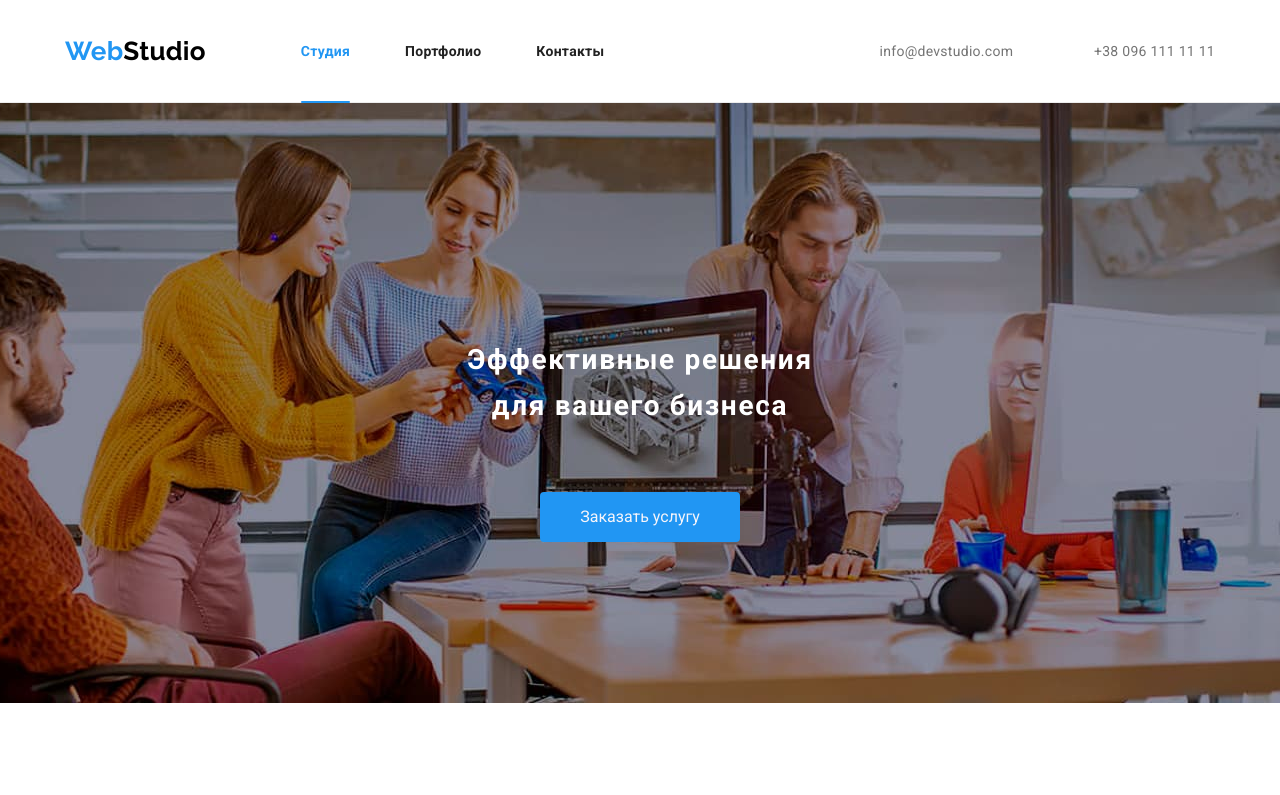
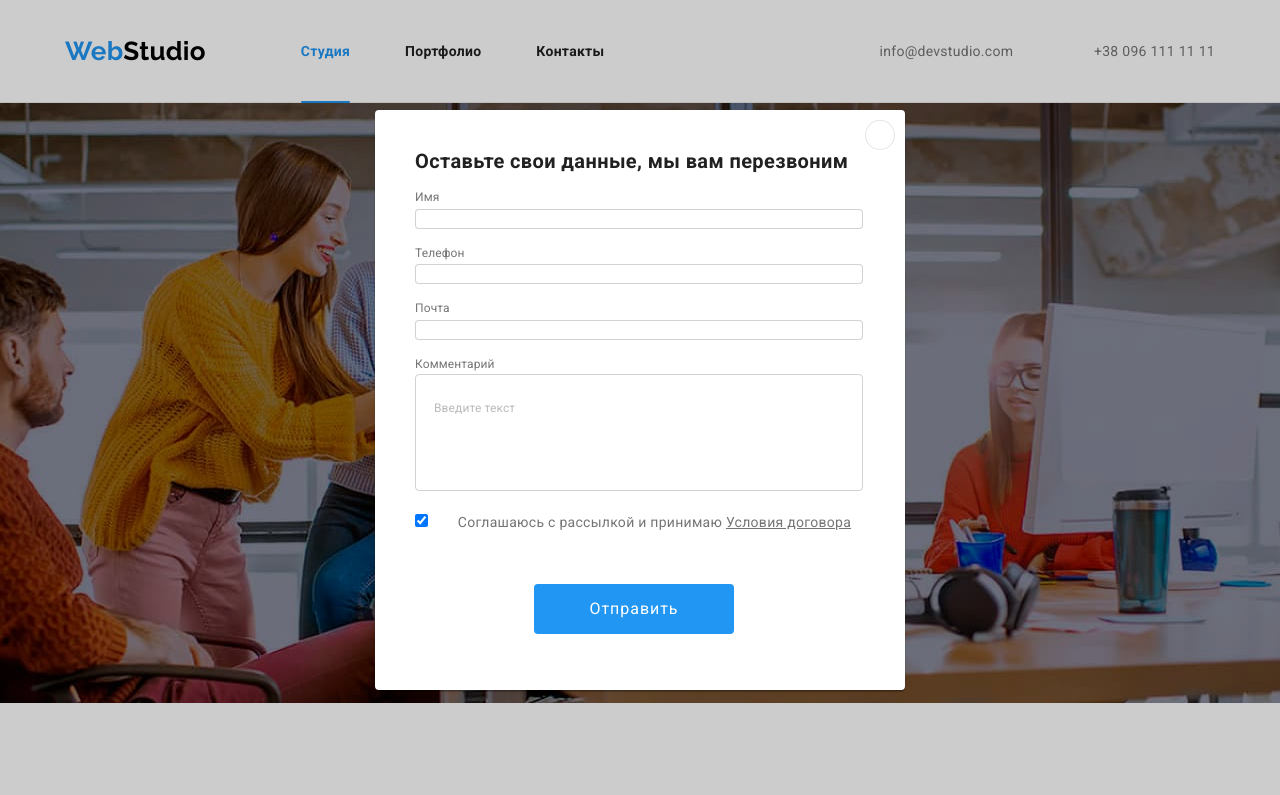
Before and after one commit to Jane-Horbul/goit-markup-hw-06, a plain HTML site: page index.html in a window 1280 px wide. Shown: the top 795 px of the page. Drawn offline with Linux system fonts and the light colour scheme.

Commit message:
Added markup for feedback form

```diff
--- a/css/styles.css
+++ b/css/styles.css
@@ -31,6 +31,10 @@ img {
   display: block;
   max-width: 100%;
   height: auto;
+}
+textarea {
+  resize: none;
+  border: 0px;
 }
 .page-header {
   padding-top: 30px;
@@ -207,6 +211,84 @@ li.active a span {
     0px 2px 1px rgba(0, 0, 0, 0.2);
   border-radius: 4px;
   transition: 250ms cubic-bezier(0.4, 0, 0.2, 1);
+}
+
+.modal-title {
+  margin-top: 40px;
+  margin-bottom: 12px;
+  font-weight: bold;
+  font-size: 20px;
+  line-height: 23px;
+  text-align: center;
+  letter-spacing: 0.02em;
+  color: var(--title-text-color);
+}
+.form-field-title {
+  font-weight: normal;
+  font-size: 12px;
+  line-height: 14px;
+  letter-spacing: 0.01em;
+  color: var(--main-text-color);
+}
+.form-field-label {
+  margin-bottom: 10px;
+}
+.modal-form {
+  display: flex;
+  flex-wrap: wrap;
+  justify-content: space-between;
+  align-items: flex-start;
+  width: 448px;
+  padding-right: 10px;
+  margin-right: 40px;
+  margin-left: 40px;
+}
+.form-field {
+  width: 448px;
+  border: 1px solid rgba(33, 33, 33, 0.2);
+  box-sizing: border-box;
+  border-radius: 4px;
+}
+.form-field-comment {
+  margin: 12px 16px;
+}
+.form-field-comment::placeholder {
+  padding-top: 12px;
+  font-size: 12px;
+  line-height: 14px;
+  letter-spacing: 0.01em;
+  color: rgba(117, 117, 117, 0.5);
+}
+.checkbox-label {
+  width: 100%;
+  margin: 20px 0;
+}
+.checkbox-label a {
+  color: var(--accent-color);
+}
+.checkbox-label span::before {
+  content: "";
+  display: inline-block;
+  width: 16px;
+  height: 17px;
+  border-radius: 50%;
+  border: 2px solid white;
+  margin-right: 10px;
+  vertical-align: middle;
+}
+.btn-submit {
+  width: 200px;
+  height: 50px;
+  margin-top: 30px;
+  margin-left: auto;
+  margin-right: auto;
+  background-color: var(--assent-color);
+  border: none;
+  color: var(--white-color);
+  font-size: 16px;
+  border-radius: 4px;
+  text-align: center;
+  letter-spacing: 0.06em;
 }
 .btn-modal {
   position: absolute;
--- a/index.html
+++ b/index.html
@@ -428,16 +428,49 @@
         </div>
 
     </footer>
-    <div class="backdrop is-hidden" data-backdrop>
+    <!--<div class="backdrop is-hidden" data-backdrop>-->
+    <div class="backdrop" data-backdrop>
+        <div class="container">
             <div class="modal" data-close-modal>
                 <button class="btn-modal">
                     <svg class="btn-close">
                         <use href="./img/symbol-defs.svg#close-button"></use>
                     </svg>
                 </button>
+
+                <form class="modal-form">
+                    <span class="modal-title">Оставьте свои данные, мы вам перезвоним</span>
+                    <label for="user-name" class="form-field-label">
+                        <span class="form-field-title">Имя</span>
+                        <input type="text" name="user-name" id="user-name" class="form-field" />
+                    </label>
+                    <label for="user-phone" class="form-field-label">
+                        <span class="form-field-title">Телефон</span>
+                        <input type="tel" name="user-phone" id="user-phone" class="form-field" />
+                    </label>
+                    <label class="form-field-label">
+                        <span class="form-field-title">Почта</span>
+                        <input type="email" name="user-email" class="form-field" />
+                    </label>
+                    <label>
+
+                        <span class="form-field-title">Комментарий</span>
+                        <div class="form-field">
+                            <textarea name="user-message" class="form-field-comment" placeholder="Введите текст"
+                                rows="5"></textarea>
+                        </div>
+                    </label>
+                    <label for="checkbox" class="checkbox-label">
+                        <input type="checkbox" class="checkbox visually-hidden" id="checkbox" checked />
+                        <span>Соглашаюсь с рассылкой и принимаю </span>
+                        <a href="">Условия договора</a>
+                    </label>
+                    <button type="submit" class="btn-submit">Отправить</button>
+                </form>
             </div>
         </div>
-    <script>
+    </div>
+    <!--<script>
         const refs = {
             openModalBtn: document.querySelector("[data-open-modal]"),
             closeModalBtn: document.querySelector("[data-close-modal]"),
@@ -455,7 +488,7 @@
             console.log("Click");
         }
 
-    </script>
+    </script>-->
 
 </body>
 
```
Lines whose indentation alone changed are shown as unchanged.
